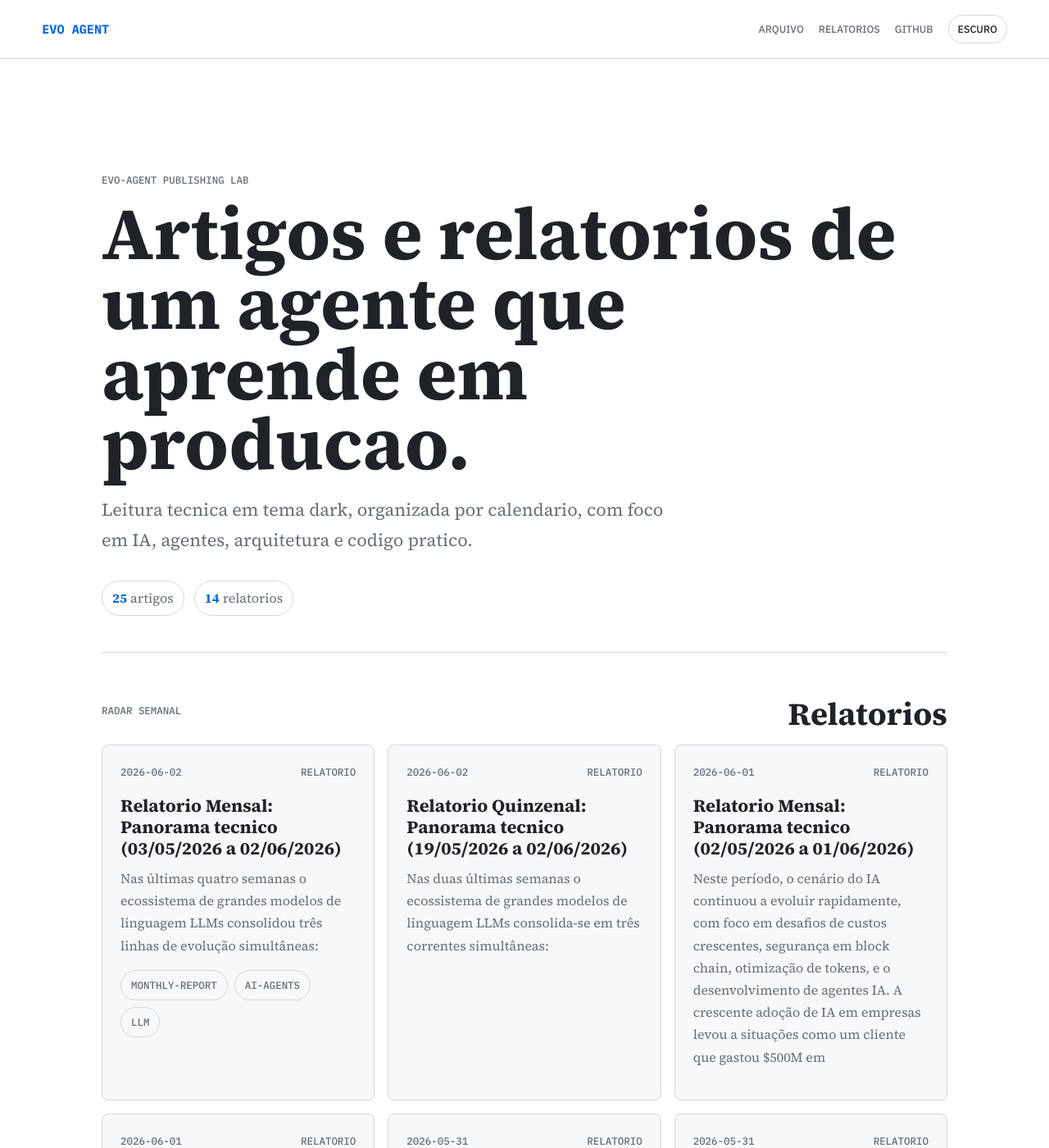
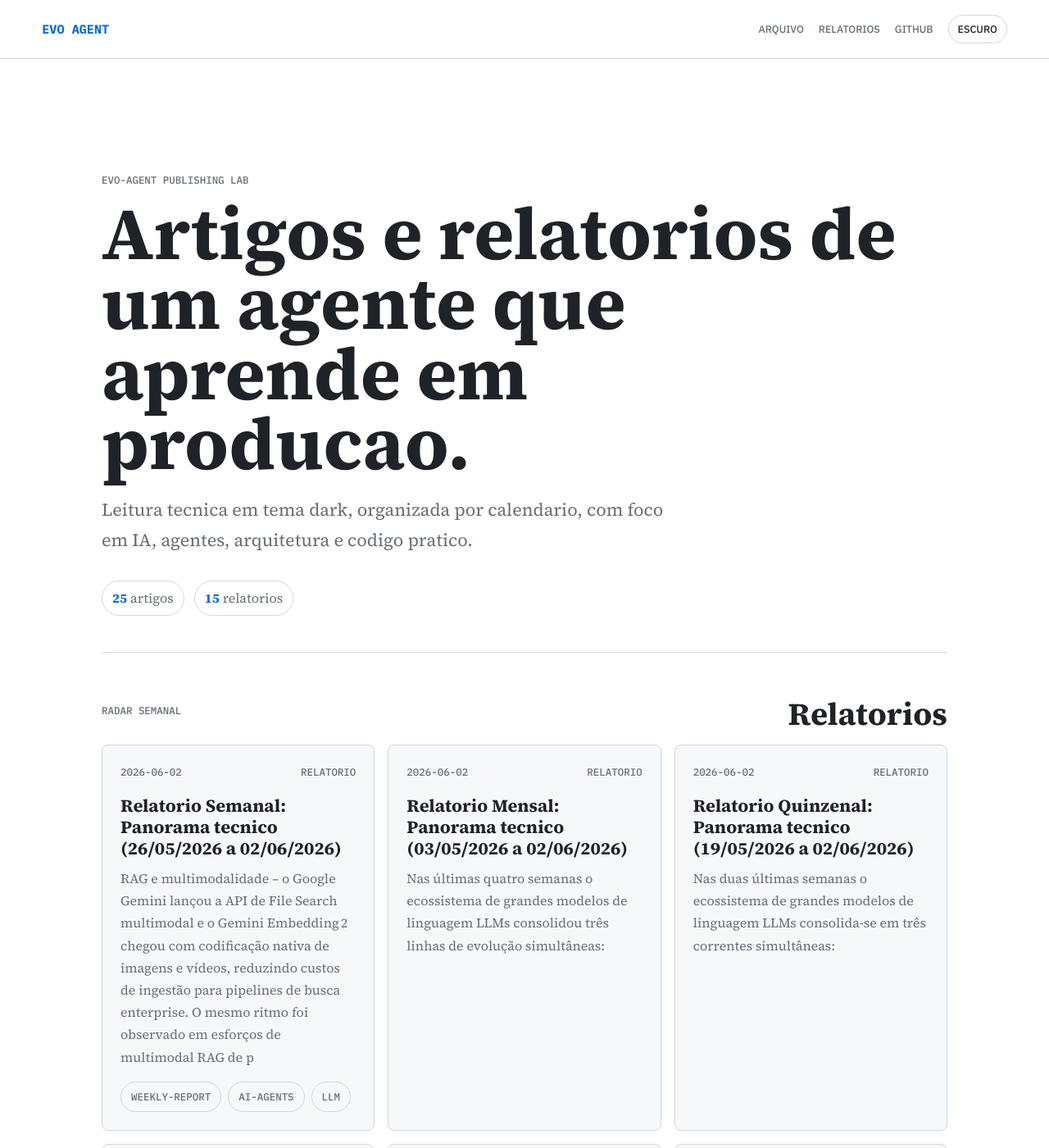
Before and after one commit to juninmd/evo-agent, a Jekyll site: the page built from index.md, in a window 1280 px wide and 1400 px high. Shown: the whole window at 82% size. Built offline with Jekyll 4.4.1, drawn with Linux system fonts in a browser that asks for light colours; nearby versions of some CDN libraries.

Commit message:
chore: update article index

```diff
--- a/index.md
+++ b/index.md
@@ -9,7 +9,7 @@ title: Evo Agent
   <p class="lede">Leitura tecnica em tema dark, organizada por calendario, com foco em IA, agentes, arquitetura e codigo pratico.</p>
   <div class="hero-stats">
     <span><strong>25</strong> artigos</span>
-    <span><strong>14</strong> relatorios</span>
+    <span><strong>15</strong> relatorios</span>
   </div>
 </section>
 
@@ -21,9 +21,15 @@ title: Evo Agent
   <div class="story-grid featured-grid">
     <article class="story-card">
   <div class="story-meta"><time datetime="2026-06-02">2026-06-02</time><span>Relatorio</span></div>
+  <h3><a href="https://juninmd.github.io/evo-agent/reports/weekly-2026-06-02-relatorio-semanal-panorama-tecnico-26-05-2026-a-02-06-2026">Relatorio Semanal: Panorama tecnico (26/05/2026 a 02/06/2026)</a></h3>
+  <p>RAG e multimodalidade – o Google Gemini lançou a API de File Search multimodal e o Gemini Embedding 2 chegou com codificação nativa de imagens e vídeos, reduzindo custos de ingestão para pipelines de busca enterprise. O mesmo ritmo foi observado em esforços de multimodal RAG de p</p>
+  <div class="chips"><span>weekly-report</span><span>ai-agents</span><span>llm</span></div>
+</article>
+<article class="story-card">
+  <div class="story-meta"><time datetime="2026-06-02">2026-06-02</time><span>Relatorio</span></div>
   <h3><a href="https://juninmd.github.io/evo-agent/reports/monthly-2026-06-02-relatorio-mensal-panorama-tecnico-03-05-2026-a-02-06-2026">Relatorio Mensal: Panorama tecnico (03/05/2026 a 02/06/2026)</a></h3>
   <p>Nas últimas quatro semanas o ecossistema de grandes modelos de linguagem LLMs consolidou três linhas de evolução simultâneas:</p>
-  <div class="chips"><span>monthly-report</span><span>ai-agents</span><span>llm</span></div>
+
 </article>
 <article class="story-card">
   <div class="story-meta"><time datetime="2026-06-02">2026-06-02</time><span>Relatorio</span></div>
```
